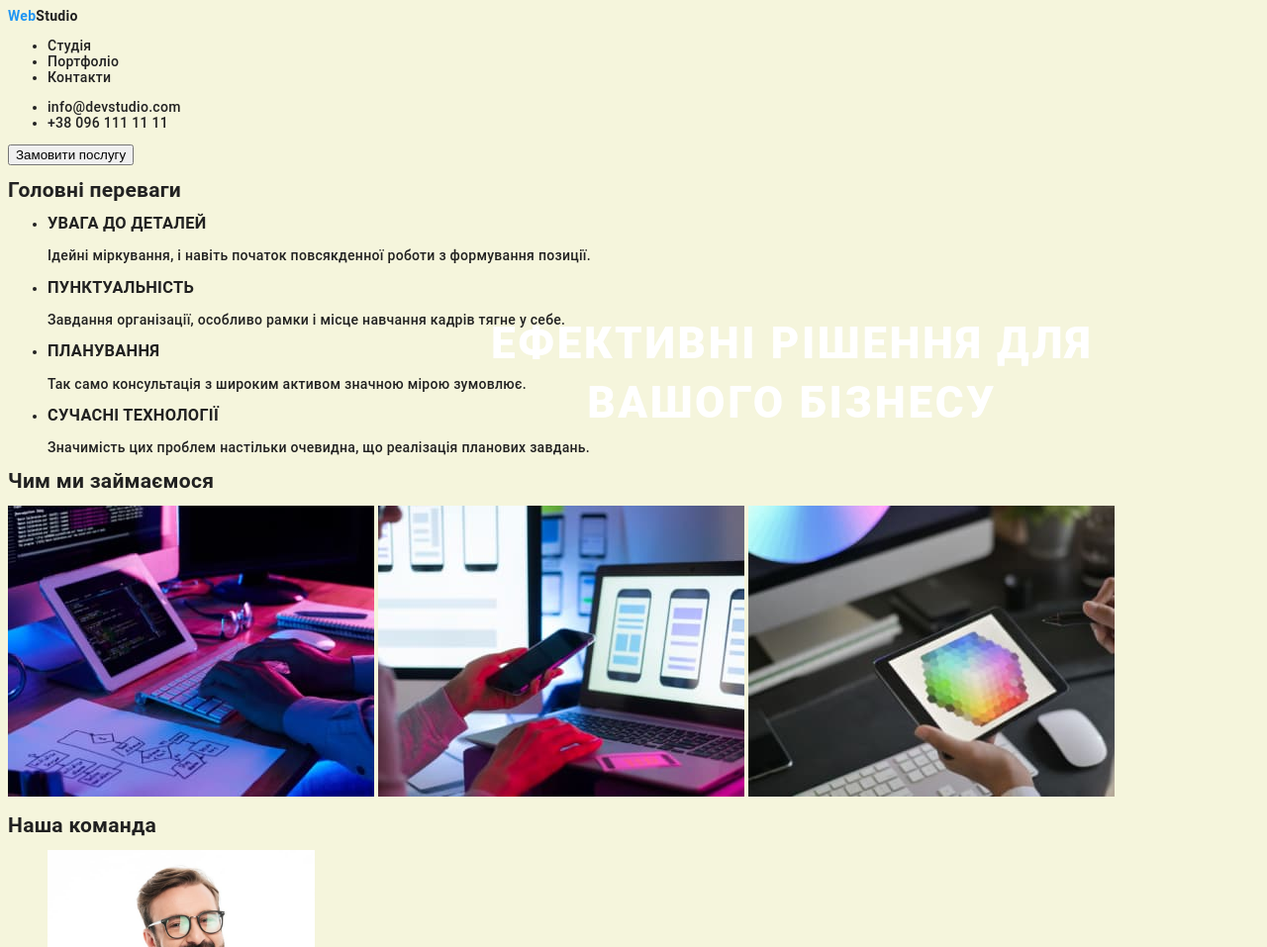
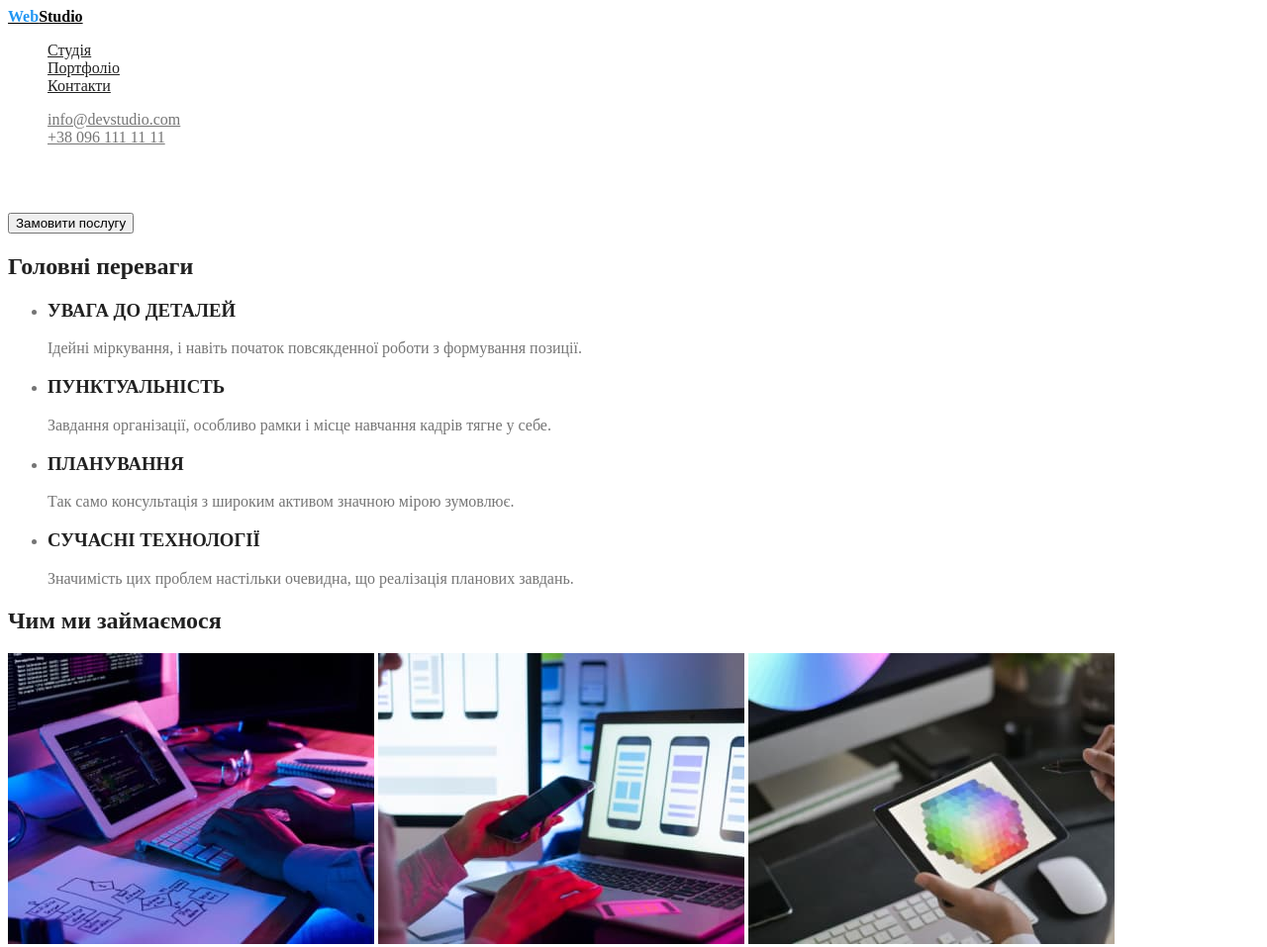
Before and after one commit to BoikoIgor/goit-markup-hw-02, a plain HTML site: page index.html in a window 1280 px wide. Shown: the top 957 px of the page at 99% size. Drawn offline with Linux system fonts and the light colour scheme.

Commit message:
new css after lesson1

```diff
--- a/css/styles.css
+++ b/css/styles.css
@@ -1,57 +1,52 @@
+/* second text color, headings #212121 */
+/* accents #2196F3, #FFFFFF */
+/* backgrounds #FFFFFF, #F5F4FA */
+:root {
+  --primary-text-color: #757575;
+  --title-text-color: #212121;
+  --accent-color: #2196f3;
+  --second-accent-color: #ffffff;
+  --background-color: #ffffff;
+  --second-background-color: #f5f4fa;
+}
 body {
-  background-color: beige;
-  font-family: "Roboto";
-  font-style: normal;
-  font-weight: 500;
-  font-size: 14px;
-  line-height: 16px;
-  letter-spacing: 0.02em;
-  color: #212121;
+  background-color: var(--background-color);
+  color: var(--primary-text-color);
 }
-a {
-  color: #212121;
-  text-decoration: none;
+/* Logo */
+.logo {
+  color: #000000;
 }
-.blue {
-  color: #2196f3;
+.logo span {
+  color: var(--accent-color);
 }
-.hover:hover,
-.hover:focus {
-  color: #2196f3;
+.list {
+  list-style-type: none;
 }
-.logo a {
-  position: absolute;
-  width: 145px;
-  height: 31px;
-  left: 215px;
-  top: 24px;
-
-  font-family: "Raleway";
-  font-style: normal;
-  font-weight: 700;
-  font-size: 26px;
-  line-height: 31px;
-  /* identical to box height */
-
-  letter-spacing: 0.03em;
-
-  color: #2196f3;
+/* Site navigation */
+.site-nav .link {
+  color: var(--title-text-color);
 }
-.title {
-  position: absolute;
-  width: 696px;
-  height: 120px;
-  left: 452px;
-  top: 280px;
-  font-family: "Roboto";
-  font-style: normal;
-  font-weight: 900;
-  font-size: 44px;
-  line-height: 60px;
-  /* or 136% */
-  text-align: center;
-  letter-spacing: 0.06em;
-  text-transform: uppercase;
-
-  color: #ffffff;
+.site-nav .link:hover,
+.site-nav .link:focus,
+.contacts .link:hover,
+.contacts .link:focus {
+  color: var(--accent-color);
 }
+.contacts .link {
+  color: var(--primary-text-color);
+}
+/* hero */
+.hero-title {
+  color: var(--second-accent-color);
+}
+/* main */
+.section-title {
+  color: var(--title-text-color);
+}
+.benefits .title {
+  color: var(--title-text-color);
+}
+.team .title {
+  color: var(--title-text-color);
+}
--- a/index.html
+++ b/index.html
@@ -10,56 +10,56 @@
   <body>
     <header>
       <nav>
-        <a class="Logo" href="/"
-          ><b><span class="blue">Web</span>Studio</b></a
+        <a class="logo" href="/"
+          ><b><span>Web</span>Studio</b></a
         >
-        <ul>
-          <li><a class="hover" href="">Студія</a></li>
-          <li><a class="hover" href="">Портфоліо</a></li>
-          <li><a class="hover" href="">Контакти</a></li>
+        <ul class="site-nav list">
+          <li><a class="link" href="">Студія</a></li>
+          <li><a class="link" href="">Портфоліо</a></li>
+          <li><a class="link" href="">Контакти</a></li>
         </ul>
       </nav>
-      <ul>
+      <ul class="contacts list">
         <li>
-          <a class="hover" href="mailto:info@devstudio.com"
+          <a class="link" href="mailto:info@devstudio.com"
             >info@devstudio.com</a
           >
         </li>
-        <li><a class="hover" href="tel:+380961111111">+38 096 111 11 11</a></li>
+        <li><a class="link" href="tel:+380961111111">+38 096 111 11 11</a></li>
       </ul>
     </header>
     <main>
       <!-- hero section -->
-      <section>
-        <h1 class="title">Ефективні рішення для вашого бізнесу</h1>
+      <section class="hero">
+        <h1 class="hero-title">Ефективні рішення для вашого бізнесу</h1>
         <button type="button">Замовити послугу</button>
       </section>
       <!-- benefits section -->
-      <section>
-        <h2>Головні переваги</h2>
-        <ul>
+      <section class="section">
+        <h2 class="section-title">Головні переваги</h2>
+        <ul class="benefits">
           <li>
-            <h3>УВАГА ДО ДЕТАЛЕЙ</h3>
+            <h3 class="title">УВАГА ДО ДЕТАЛЕЙ</h3>
             <p>
               Ідейні міркування, і навіть початок повсякденної роботи з
               формування позиції.
             </p>
           </li>
           <li>
-            <h3>ПУНКТУАЛЬНІСТЬ</h3>
+            <h3 class="title">ПУНКТУАЛЬНІСТЬ</h3>
             <p>
               Завдання організації, особливо рамки і місце навчання кадрів тягне
               у себе.
             </p>
           </li>
           <li>
-            <h3>ПЛАНУВАННЯ</h3>
+            <h3 class="title">ПЛАНУВАННЯ</h3>
             <p>
               Так само консультація з широким активом значною мірою зумовлює.
             </p>
           </li>
           <li>
-            <h3>СУЧАСНІ ТЕХНОЛОГІЇ</h3>
+            <h3 class="title">СУЧАСНІ ТЕХНОЛОГІЇ</h3>
             <p>
               Значимість цих проблем настільки очевидна, що реалізація планових
               завдань.
@@ -68,15 +68,15 @@
         </ul>
       </section>
       <!-- what we do section -->
-      <section>
-        <h2>Чим ми займаємося</h2>
+      <section class="section">
+        <h2 class="section-title">Чим ми займаємося</h2>
         <img src="./images/img1.jpg" alt="Десктопні додатки" width="370" />
         <img src="./images/img2.jpg" alt="Мобільні додатки" width="370" />
         <img src="./images/img3.jpg" alt="Дизайнерські рішення" width="370" />
       </section>
       <!-- our team section -->
-      <section>
-        <h2>Наша команда</h2>
+      <section class="section">
+        <h2 class="section-title">Наша команда</h2>
         <ul>
           <li>
             <img
@@ -84,7 +84,7 @@
               alt="Ігор Дем'яненко"
               width="270"
             />
-            <h3>Ігор Дем'яненко</h3>
+            <h3 class="title">Ігор Дем'яненко</h3>
             <p>Product Designer</p>
           </li>
           <li>
@@ -93,7 +93,7 @@
               alt="Ольга Рєпіна"
               width="270"
             />
-            <h3>Ольга Рєпіна</h3>
+            <h3 class="title">Ольга Рєпіна</h3>
             <p>Frontend Developer</p>
           </li>
           <li>
@@ -102,7 +102,7 @@
               alt="Микола Тарасов"
               width="270"
             />
-            <h3>Микола Тарасов</h3>
+            <h3 class="title">Микола Тарасов</h3>
             <p>Marketing</p>
           </li>
           <li>
@@ -111,7 +111,7 @@
               alt="Михайло Єрмаков"
               width="270"
             />
-            <h3>Михайло Єрмаков</h3>
+            <h3 class="title">Михайло Єрмаков</h3>
             <p>UI Designer</p>
           </li>
         </ul>
```
Also changed, not shown: fonts/Roboto-Bold.ttf (deleted), fonts/Roboto-Regular.ttf (deleted).
